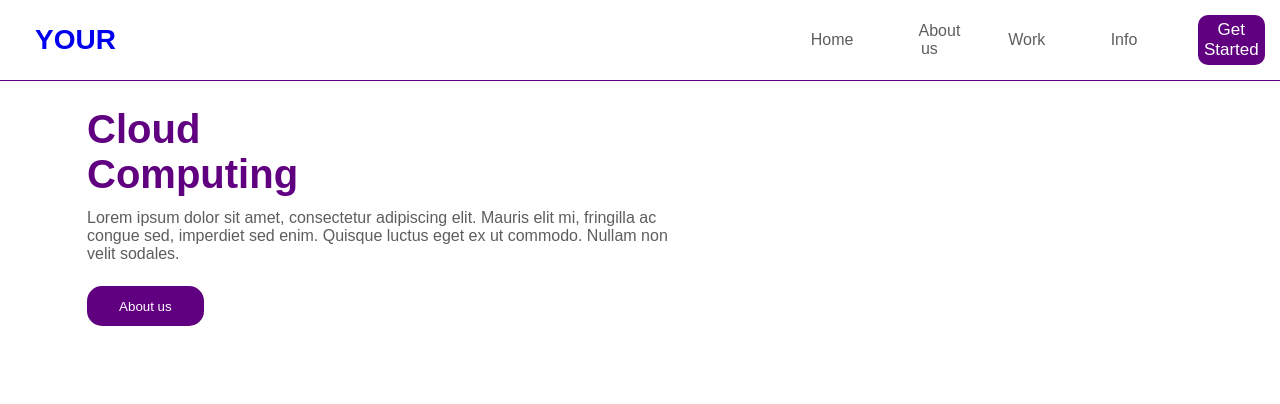
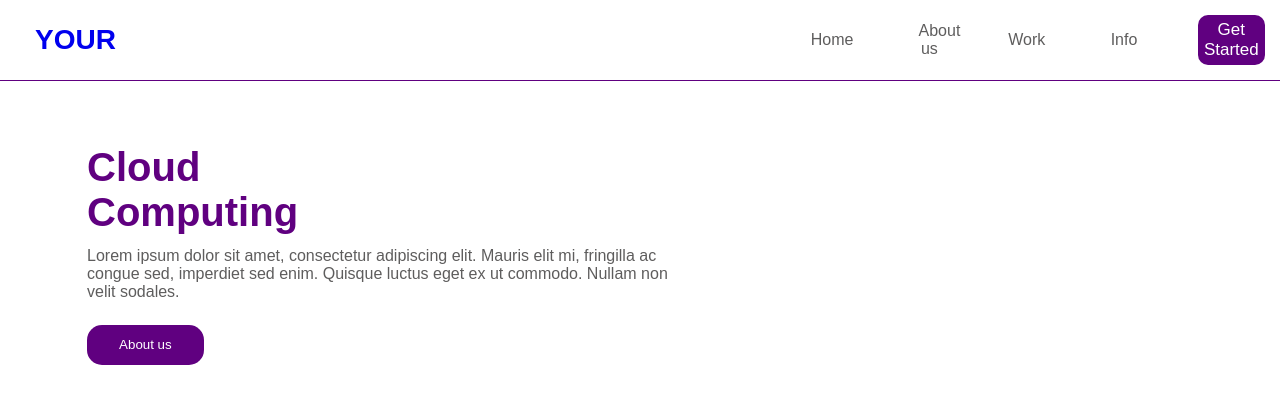
Before and after one commit to joaov1ct0r/react-cloud, a React (Create React App) app: page / in a window 1280 px wide. Shown: the top 404 px of the page. Built offline with nearby package versions, Linux system fonts and the light colour scheme.

Commit message:
estilo aplicado ao elemento header

```diff
--- a/src/App.css
+++ b/src/App.css
@@ -65,7 +65,7 @@ nav > a {
 }
 
 header {
-    margin: 2%;
+    margin: 5% 2%;
 }
 
 header .h2-container {
```
